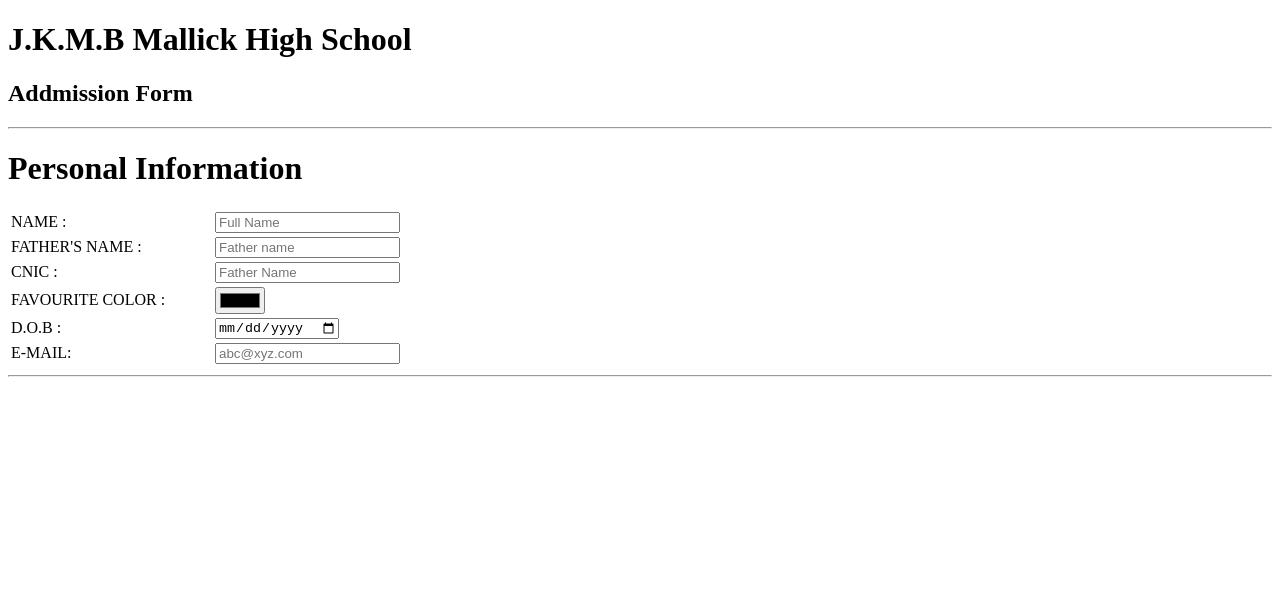
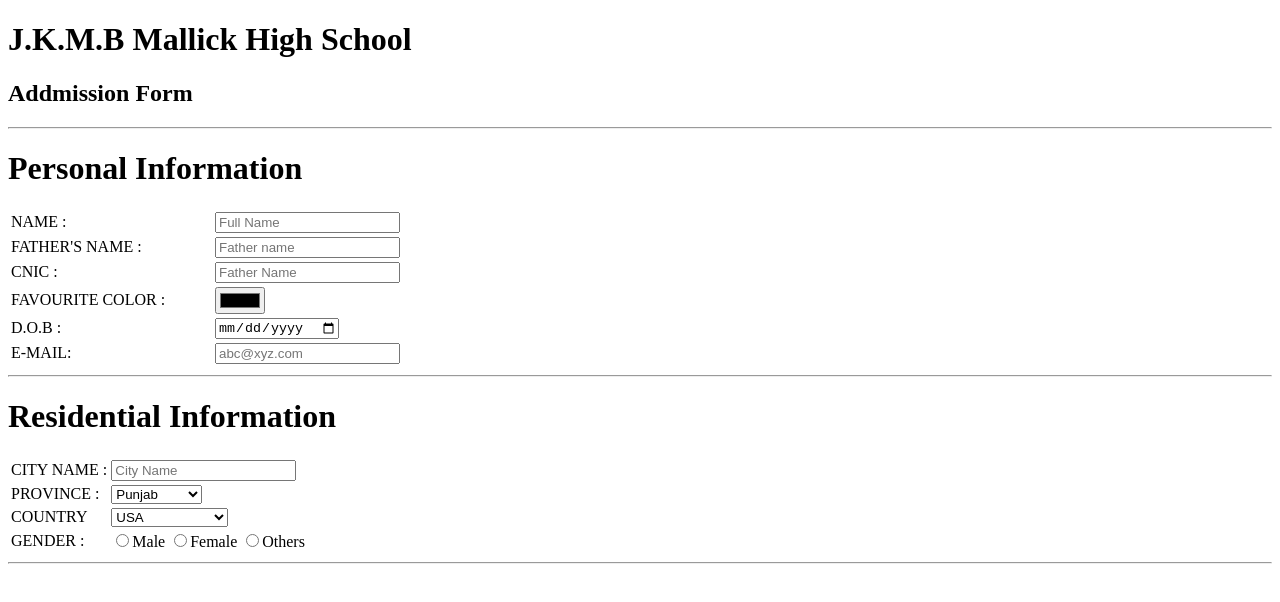
Before and after one commit to Muhammad-Hamza-Tahir/Html-Assignment, a plain HTML site: page index.html in a window 1280 px wide. Drawn offline with Linux system fonts and the light colour scheme.

Commit message:
Update index.html

```diff
--- a/index.html
+++ b/index.html
@@ -44,5 +44,52 @@
      <hr  />
        </div>
 
+         <div>
+      <h1>Residential Information</h1>
+      <table>
+          <tr>
+              <td>CITY NAME :</td>
+              <td><input type="text" placeholder="City Name"></td>
+          </tr>
+          <tr>
+              <td>PROVINCE :</td>
+              <td>
+                  <select >
+                         <option value="">Punjab</option>
+                         <option value="">Sindh</option>
+                         <option value="" >Balochistan</option>
+                         <option value="">KPK</option>
+                 </select>
+            </td>
+          </tr>
+          <tr>
+              <td>COUNTRY</td>
+              <td>
+                  <select>
+                          <option value="">Pakistan</option>
+                          <option value="">United Kingdom</option>
+                          <option value="" selected>USA</option>
+              </select>
+            </td>
+          </tr>
+          <tr>
+              <td>GENDER :</td>
+              <td>
+                  <label for="form">
+                      <input type="radio" id="form" name="gender">Male
+                  </label>
+                  <label for="form">
+                      <input type="radio" id="form" name="gender">Female
+                  </label>
+                  <label for="form">
+                      <input type="radio" name="gender" id="Form">Others
+                  </label>
+              </td>
+          </tr>
+      </table>
+
+             <hr  />
+
+         </div>
 </body>
 </html>
```
